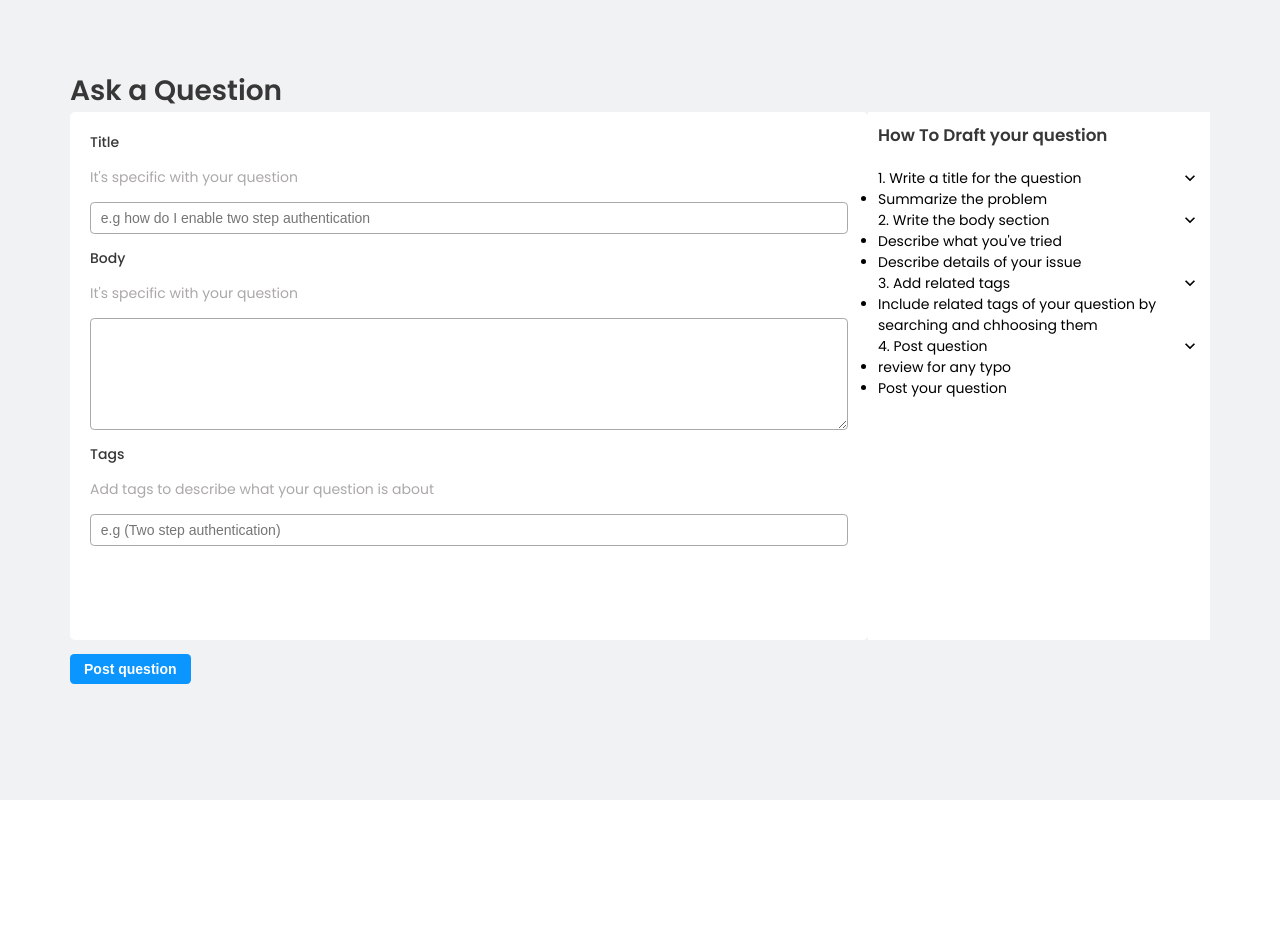
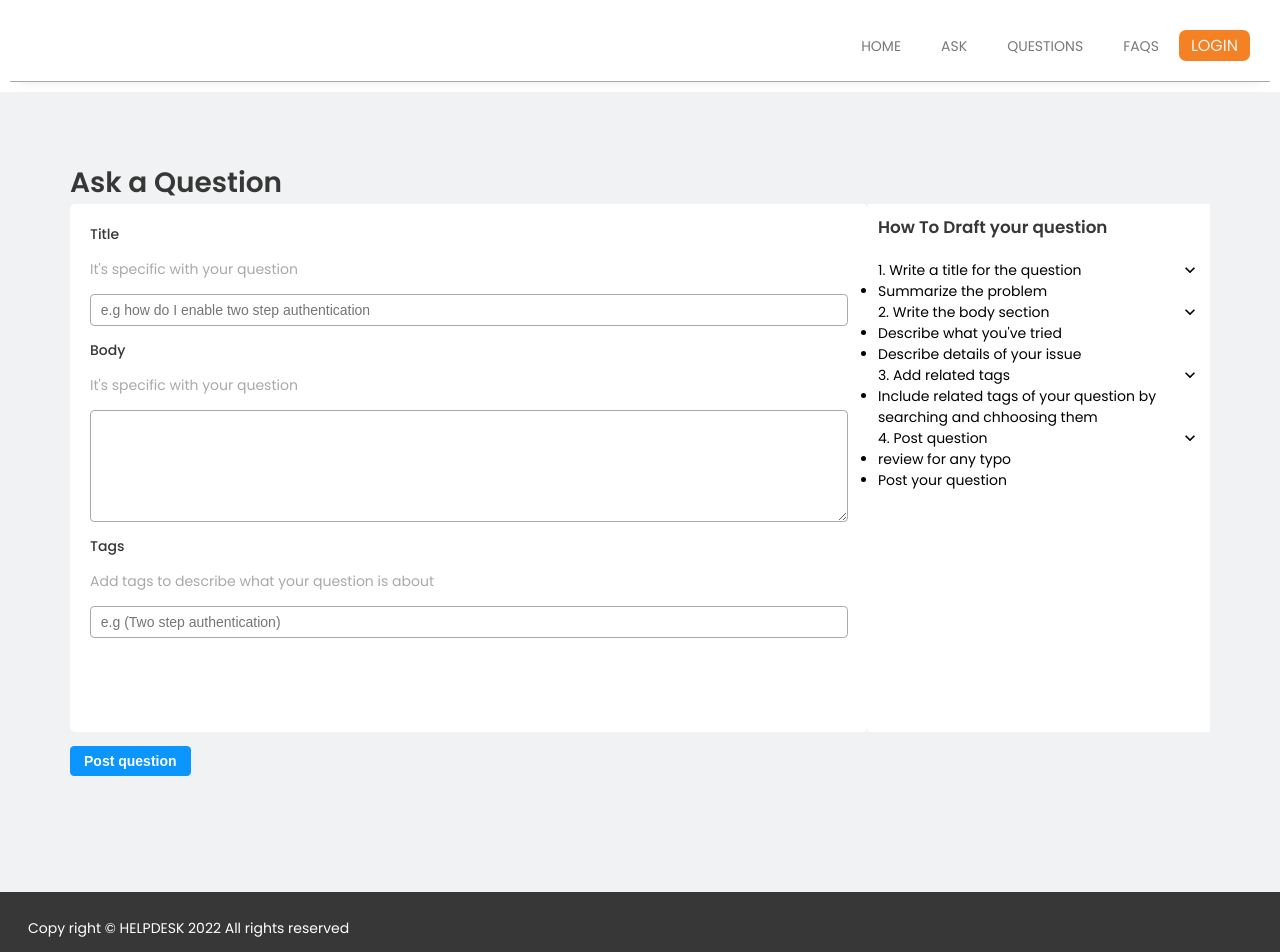
Before and after one commit to Ebenezr/HelpDesk, a React (Vite) app: page /ask in a window 1280 px wide. Shown: the top 952 px of the page. Before the commit the page ends 800 px from the top, so only its background shows below. Built offline with nearby package versions, Linux system fonts and the light colour scheme; what javascript-time-ago would draw is missing.

Commit message:
[FIX] fix ask quiz page ui bug

```diff
--- a/src/pages/Askquestion.jsx
+++ b/src/pages/Askquestion.jsx
@@ -1,5 +1,7 @@
 import { useState } from "react";
 import { MdKeyboardArrowDown } from "react-icons/md";
+import Footer_main from "../components/Navbar/Footer_main";
+import Navbar from "../components/Navbar/Navbar";
 
 const SummaryRow = ({ title, rows }) => {
   const [open, setOpen] = useState(true);
@@ -21,6 +23,8 @@ const SummaryRow = ({ title, rows }) => {
 
 export default function App() {
   return (
+    <>
+      <Navbar />
       <section className="ask-question">
         <h2>Ask a Question </h2>
         <div className="main-row">
@@ -72,5 +76,7 @@ export default function App() {
         </div>
         <button className="btn pry-btn">Post question </button>
       </section>
+      <Footer_main />
+    </>
   );
 }
```
Lines whose indentation alone changed are shown as unchanged.
